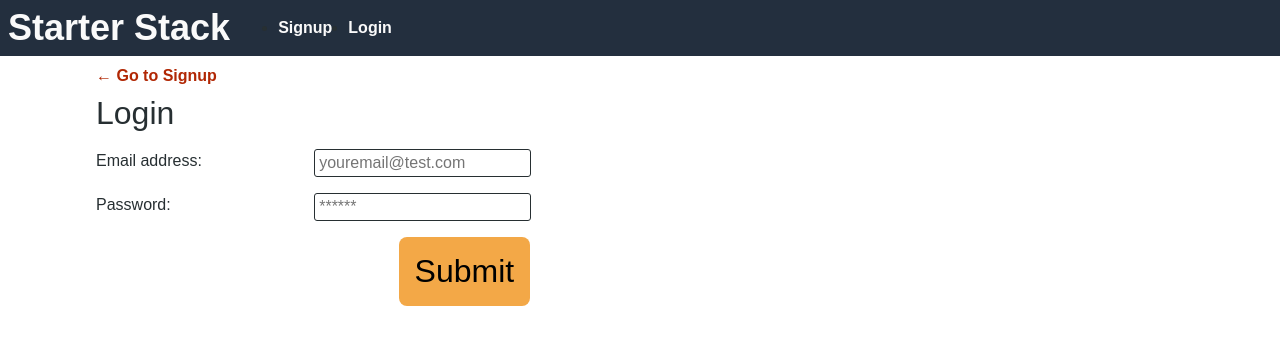
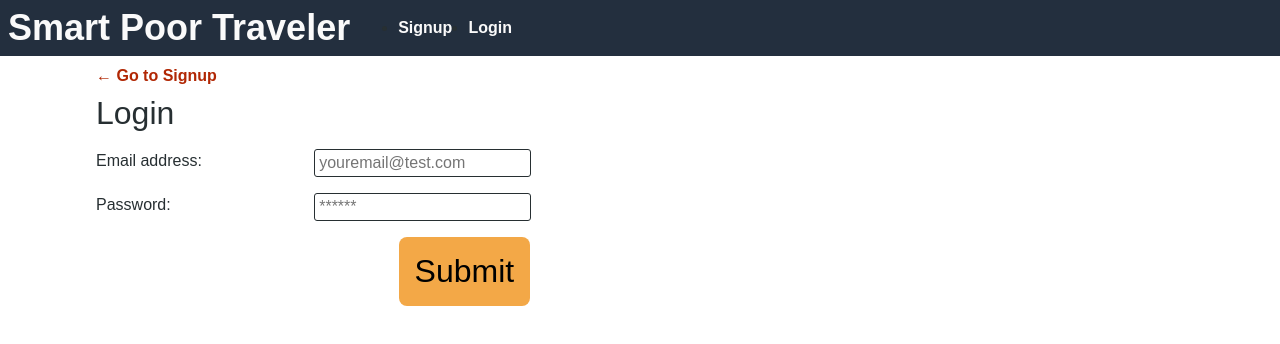
Before and after one commit to Pokie-Pack/poor-traveler, a React (Create React App) app in the folder client/: page /login in a window 1280 px wide. Shown: the top 344 px of the page. Built offline with nearby package versions, Linux system fonts and the light colour scheme.

Commit message:
nav index.js

```diff
--- a/client/src/components/Nav/index.js
+++ b/client/src/components/Nav/index.js
@@ -34,7 +34,7 @@ function Nav() {
       <h1>
         <Link to="/">
           <span role="img" aria-label="shopping bag"></span>
-          Starter Stack
+          Smart Poor Traveler
         </Link>
       </h1>
 
```
